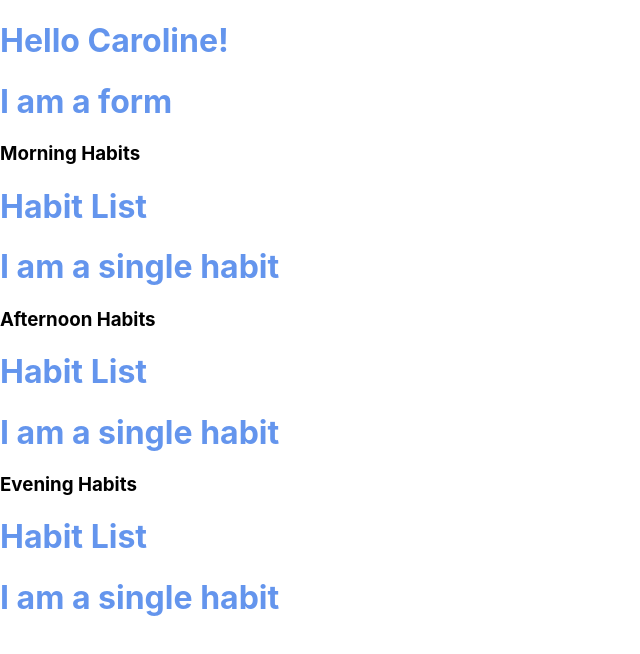
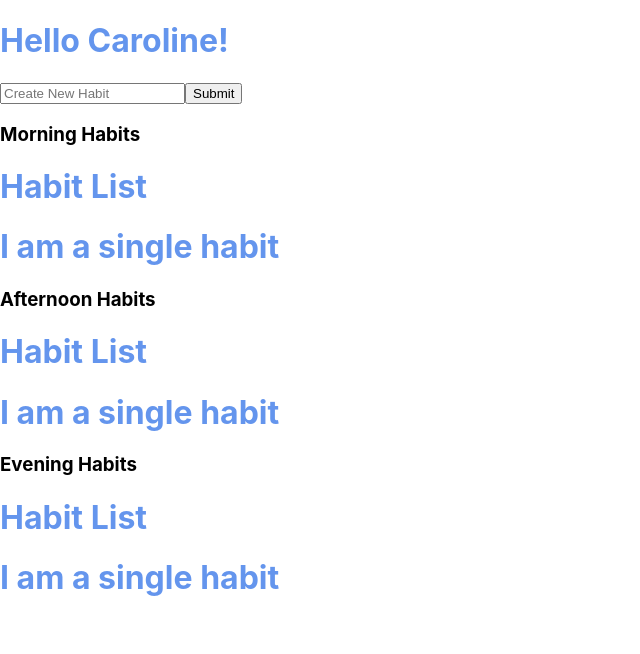
Before and after one commit to hippopocrates/secondnature, a React (Create React App) app: page / in a window 1280 px wide. Shown: the top 654 px of the page, without its empty margins (0-640 px from the left). Built offline with nearby package versions, Linux system fonts and the light colour scheme; no server answers.

Commit message:
Created handleChange, handleSubmit, and clearForm functions. Added input field and connected it to the data. Added button that executes submit function. Successfully tested creation of new habit within psql database

```diff
--- a/src/components/Forms.js
+++ b/src/components/Forms.js
@@ -1,10 +1,52 @@
 import React, { Component } from 'react'
 
 class Forms extends Component {
+  constructor (props) {
+    super(props)
+    this.state = {
+      habit_item: '',
+      completed: false
+    }
+  }
+
+  //-----------------//
+  //  HANDLE CHANGE  //
+  //-----------------//
+  // Handles any change within the input field
+  handleChange = (c) => {
+    this.setState({ habit_item: c.target.value})
+  }
+
+  //----------------//
+  //  HANDLE SUBMIT //
+  //----------------//
+  // Handles any submit function via the form; runs handleCreateHabit function which creates new habit
+  handleSubmit = (s) => {
+    s.preventDefault()
+    this.props.handleCreateHabit(this.state)
+    this.clearForm()
+  }
+
+  //--------------//
+  //  CLEAR FORM  //
+  //--------------//
+  // Clears the input field
+  clearForm = () => {
+    this.setState({ habit_item: '' })
+  }
+
   render() {
     return (
       <div className="forms">
-        <h1>I am a form</h1>
+        <form onSubmit={this.handleSubmit}>
+          <input
+            type="text"
+            placeholder="Create New Habit"
+            onChange={this.handleChange}
+            value={this.state.habit_item}
+          />
+          <button type="submit" className="submit-button">Submit</button>
+        </form>
       </div>
     )
   }
```
